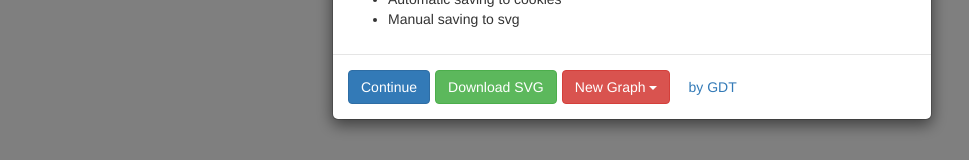
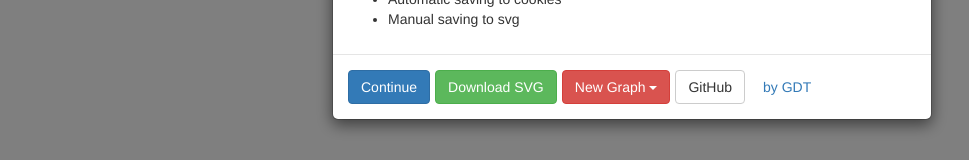
Before and after one commit to gregorytoprak/graf, a React (Create React App) app: page / in a window 1280 px wide. Shown: the part 376-536 px from the top of the page, without its empty margins (8-977 px from the left). Built offline with nearby package versions, Linux system fonts and the light colour scheme; what verge would draw is missing.

Commit message:
Update GH link

```diff
--- a/src/components/Welcome.js
+++ b/src/components/Welcome.js
@@ -64,11 +64,9 @@ class Welcome extends Component {
             <DropdownButton id="new-graph" bsStyle="danger" title="New Graph">
               <MenuItem onClick={this.props.newGraph}>Empty Graph</MenuItem>
             </DropdownButton>
-            {/*
-            <Button href="https://github.com/gdtoprak/graf/">
+            <Button href="https://github.com/gregorytoprak/graf/">
               GitHub
             </Button>
-            */}
             <Button bsStyle="link" href="https://gregorytoprak.com/">
               by GDT
             </Button>
```
